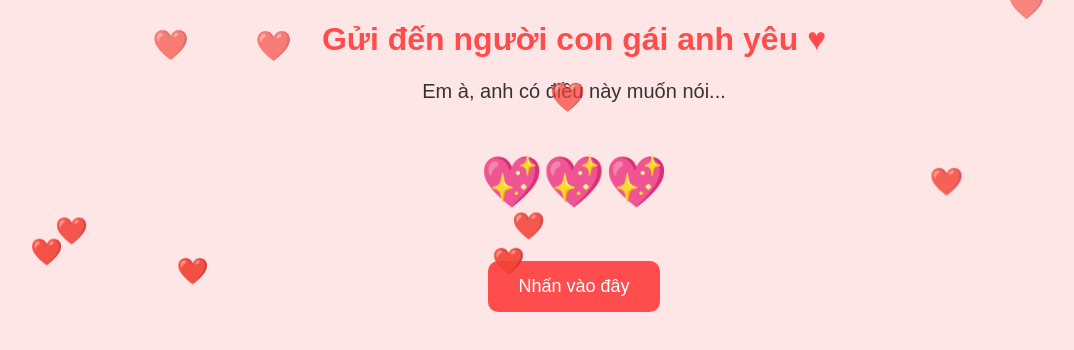
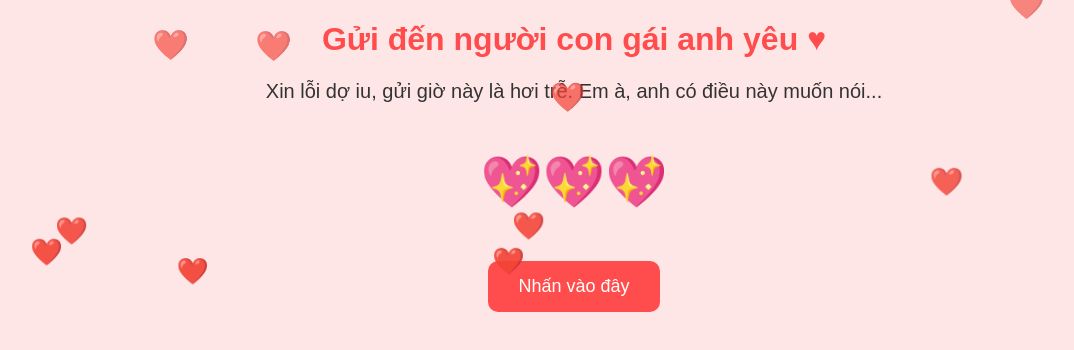
Before and after one commit to khoanguyen8386/love-website, a plain HTML site: page index.html in a window 1280 px wide. Shown: the whole page, without its empty margins (66-1140 px from the left). Drawn offline with Linux system fonts and the light colour scheme.

Commit message:
Update index.html

```diff
--- a/index.html
+++ b/index.html
@@ -49,7 +49,7 @@
 </head>
 <body>
     <h1>Gửi đến người con gái anh yêu ♥</h1>
-    <p>Em à, anh có điều này muốn nói...</p>
+    <p>Xin lỗi dợ iu, gửi giờ này là hơi trễ. Em à, anh có điều này muốn nói...</p>
     <p class="heart">💖💖💖</p>
     <a href="yes.html" class="button">Nhấn vào đây</a>
 
```
